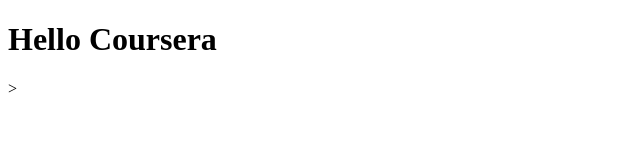
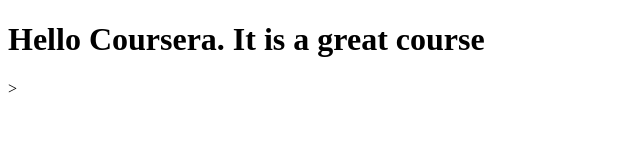
Before and after one commit to marciozanc/coursera, a plain HTML site: page site/index.html in a window 1280 px wide. Shown: the whole page, without its empty margins (0-640 px from the left). Drawn offline with Linux system fonts and the light colour scheme.

Commit message:
Small addition to our page content.

```diff
--- a/site/index.html
+++ b/site/index.html
@@ -4,6 +4,6 @@
 	<title>Hello Coursera</title>
 </head>
 <body>
-<h1>Hello Coursera</h1>
+<h1>Hello Coursera. It is a great course</h1>
 </body>
 </html>>
```
